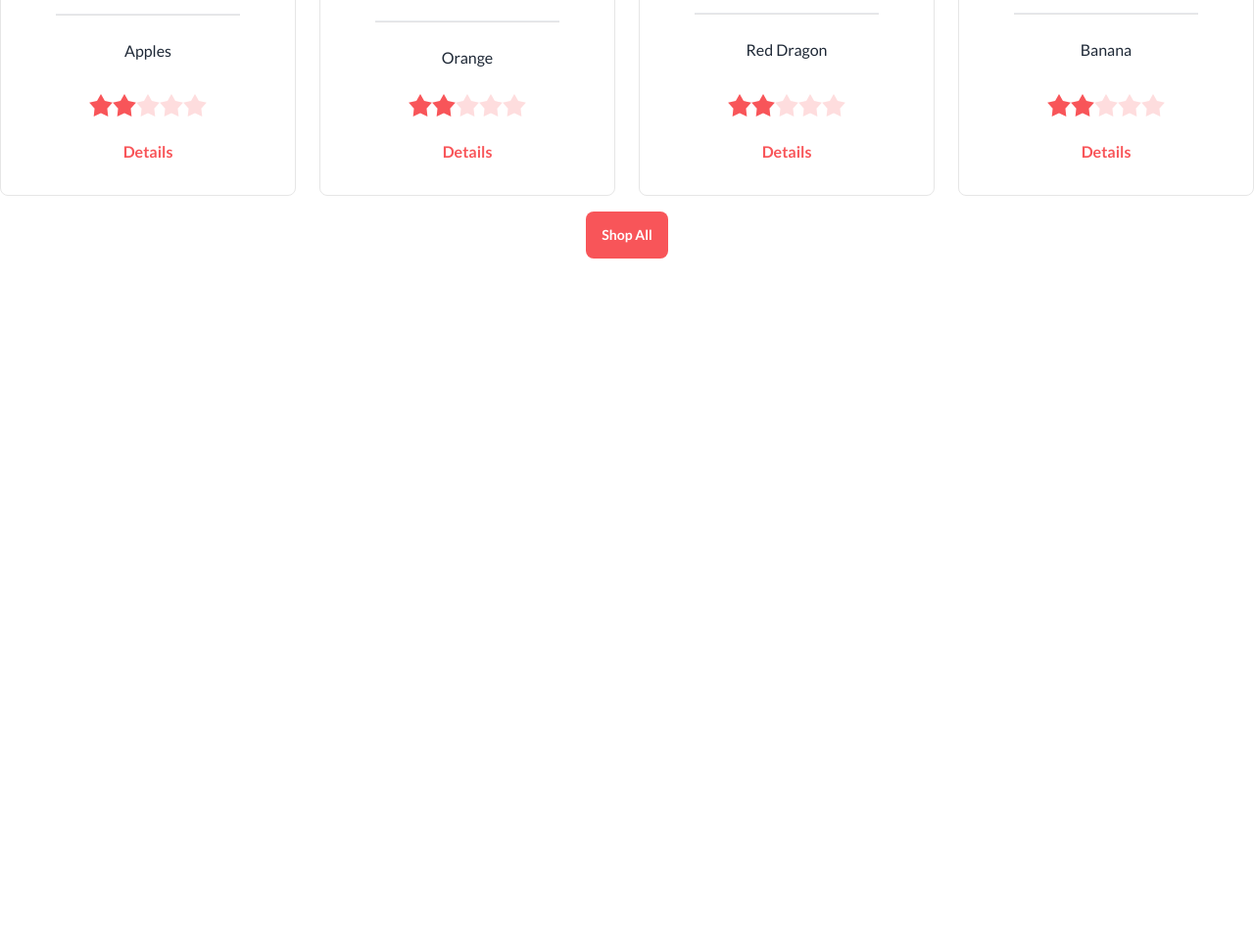
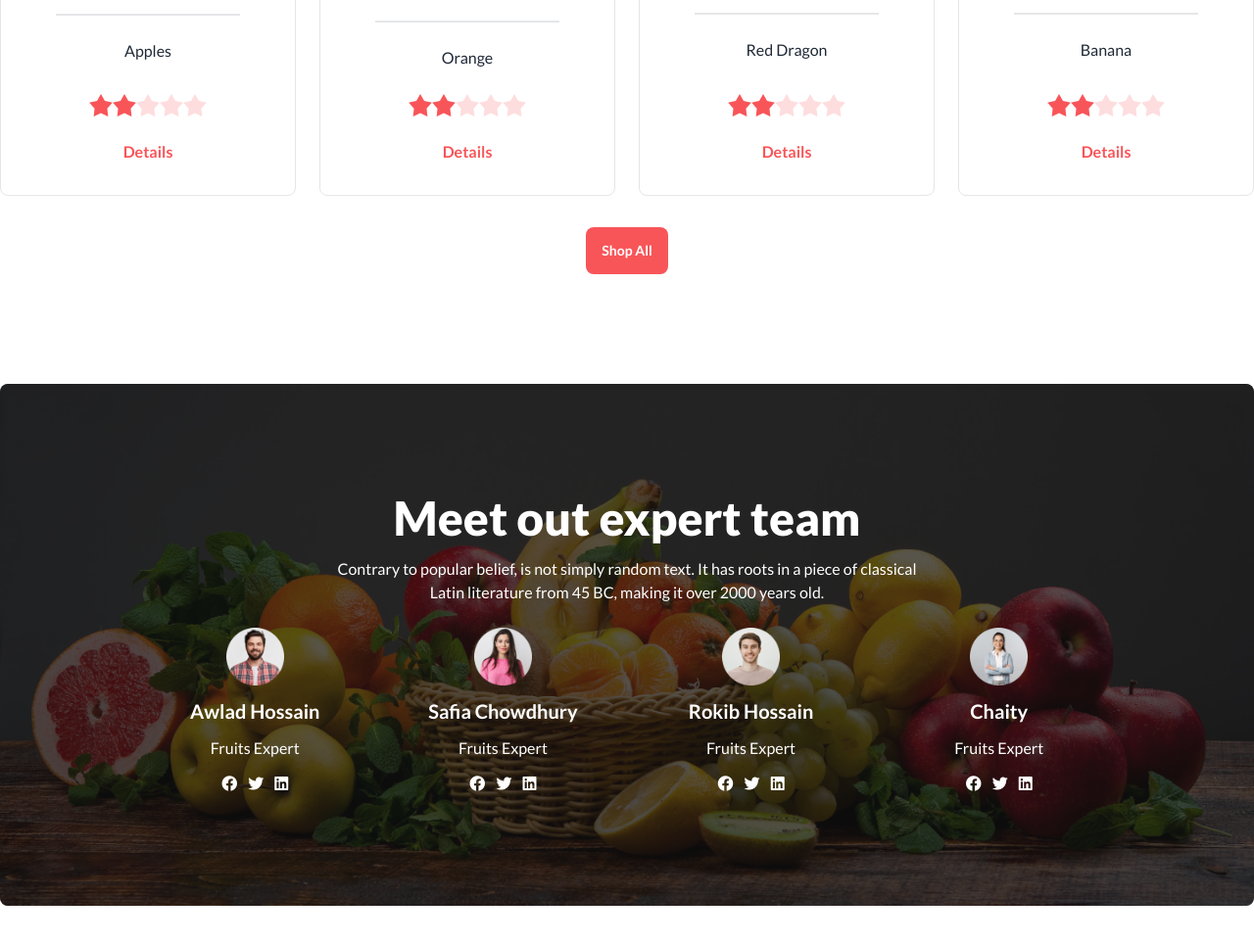
Before and after one commit to alimran-dev/fruit-burst-assignment-3, a plain HTML site: page index.html in a window 1280 px wide. Shown: the part 1608-2572 px from the top of the page at 98% size. Before the commit the page ends 1888 px from the top, so only its background shows below. Drawn offline with nearby package versions, Linux system fonts and the light colour scheme.

Commit message:
meet the team section completed

```diff
--- a/index.html
+++ b/index.html
@@ -292,12 +292,76 @@
                     </div>
                 </div>
             </div>
-            <button class="btn bg-nav-back text-white border-none normal-case block mx-auto my-4">Shop
+            <button class="btn bg-nav-back text-white border-none normal-case block mx-auto my-8">Shop
                 All</button>
         </section>
         <!-- meet our team member section  -->
         <section>
-
+            <div class="relative h-[1400px] md:h-[800px] lg:h-auto rounded-lg my-28">
+                <img src="./images/banner1.png" alt="" class="w-full h-full rounded-lg">
+                <!-- overlay  -->
+                <div class="absolute bg-[#121212]/70 rounded-lg w-full h-full top-0 flex justify-center items-center">
+                    <div class="space-y-6">
+                        <!-- overlay info  -->
+                        <div class="text-center space-y-4">
+                            <h2 class="text-5xl font-extrabold text-white">Meet out expert team</h2>
+                            <p class="font-medium text-white w-3/5 mx-auto">Contrary to popular belief, is not simply
+                                random
+                                text. It has
+                                roots in a piece of classical Latin literature from 45 BC, making it over 2000 years
+                                old.
+                            </p>
+                        </div>
+                        <!-- overlay cards  -->
+                        <div class="grid grid-cols-1 md:grid-cols-2 lg:grid-cols-4 gap-4">
+                            <!-- first card  -->
+                            <div class="flex flex-col items-center space-y-3">
+                                <img src="./images/member1.png" alt="" class="w-1/4">
+                                <h3 class="text-xl font-bold text-white">Awlad Hossain</h3>
+                                <p class="text-white font-medium">Fruits Expert</p>
+                                <div class="space-x-2">
+                                    <span class="text-white"><a href=""><i class="fa-brands fa-facebook"></i></a></span>
+                                    <span class="text-white"><a href=""><i class="fa-brands fa-twitter"></i></a></span>
+                                    <span class="text-white"><a href=""><i class="fa-brands fa-linkedin"></i></a></span>
+                                </div>
+                            </div>
+                            <!-- second card  -->
+                            <div class="flex flex-col items-center space-y-3">
+                                <img src="./images/member2.png" alt="" class="w-1/4">
+                                <h3 class="text-xl font-bold text-white">Safia Chowdhury</h3>
+                                <p class="text-white font-medium">Fruits Expert</p>
+                                <div class="space-x-2">
+                                    <span class="text-white"><a href=""><i class="fa-brands fa-facebook"></i></a></span>
+                                    <span class="text-white"><a href=""><i class="fa-brands fa-twitter"></i></a></span>
+                                    <span class="text-white"><a href=""><i class="fa-brands fa-linkedin"></i></a></span>
+                                </div>
+                            </div>
+                            <!-- third card  -->
+                            <div class="flex flex-col items-center space-y-3">
+                                <img src="./images/member3.png" alt="" class="w-1/4">
+                                <h3 class="text-xl font-bold text-white">Rokib Hossain</h3>
+                                <p class="text-white font-medium">Fruits Expert</p>
+                                <div class="space-x-2">
+                                    <span class="text-white"><a href=""><i class="fa-brands fa-facebook"></i></a></span>
+                                    <span class="text-white"><a href=""><i class="fa-brands fa-twitter"></i></a></span>
+                                    <span class="text-white"><a href=""><i class="fa-brands fa-linkedin"></i></a></span>
+                                </div>
+                            </div>
+                            <!-- fourth card  -->
+                            <div class="flex flex-col items-center space-y-3">
+                                <img src="./images/member4.png" alt="" class="w-1/4">
+                                <h3 class="text-xl font-bold text-white">Chaity</h3>
+                                <p class="text-white font-medium">Fruits Expert</p>
+                                <div class="space-x-2">
+                                    <span class="text-white"><a href=""><i class="fa-brands fa-facebook"></i></a></span>
+                                    <span class="text-white"><a href=""><i class="fa-brands fa-twitter"></i></a></span>
+                                    <span class="text-white"><a href=""><i class="fa-brands fa-linkedin"></i></a></span>
+                                </div>
+                            </div>
+                        </div>
+                    </div>
+                </div>
+            </div>
         </section>
     </main>
     <!-- footer starts here  -->
```
